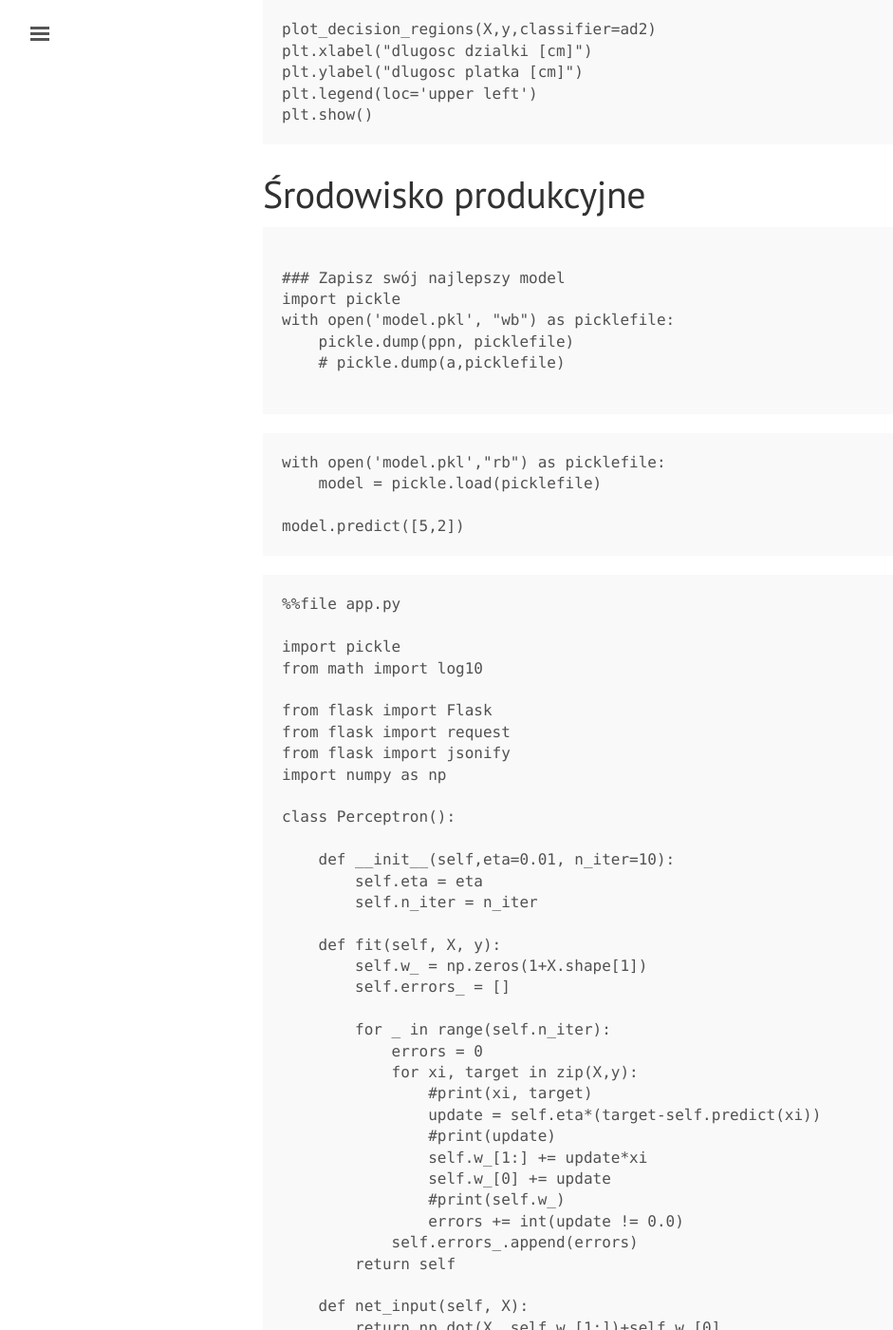
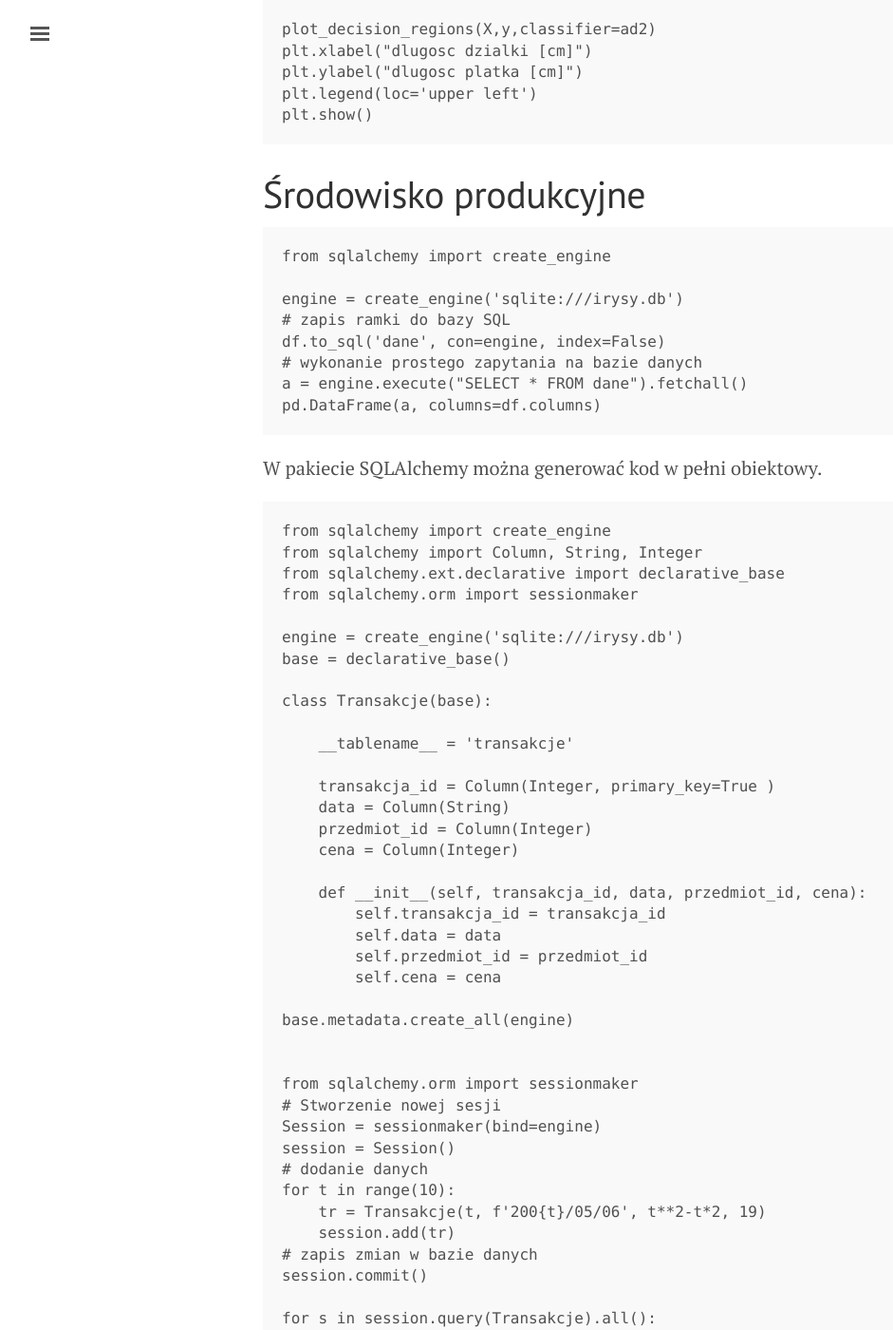
Before and after one commit to sebkaz-teaching/RealTime, a Jekyll site: the page built from cw2D.md, in a window 1280 px wide and 1400 px high, scrolled down 6643 px. Shown: the whole window at 95% size, without its empty margins (3-944 px from the left). Built offline with Jekyll 4.4.1, drawn with Linux system fonts in a browser that asks for light colours; formulas are drawn with MathJax 3; a script that is not in the unit is left out; some of the changed text lies outside the part shown.

Commit message:
modify cw1 and cw2 (sql)

````diff
--- a/cw2D.md
+++ b/cw2D.md
@@ -37,7 +37,7 @@ dziecko.fit()
 `dziecko.errors_ `
 
 #### rozwiązania znajdą się w wagach
-dziecko.w_
+`dziecko.w_`
 
 #### w naszym przypadku dziecko uczy się dwóch wag !
 
@@ -262,6 +262,94 @@ plt.show()
 # Środowisko produkcyjne
 
 ```{python}
+from sqlalchemy import create_engine
+
+engine = create_engine('sqlite:///irysy.db')
+# zapis ramki do bazy SQL
+df.to_sql('dane', con=engine, index=False)
+# wykonanie prostego zapytania na bazie danych
+a = engine.execute("SELECT * FROM dane").fetchall()
+pd.DataFrame(a, columns=df.columns)
+```
+
+W pakiecie SQLAlchemy można generować kod w pełni obiektowy.
+
+```{python}
+from sqlalchemy import create_engine
+from sqlalchemy import Column, String, Integer
+from sqlalchemy.ext.declarative import declarative_base
+from sqlalchemy.orm import sessionmaker
+
+engine = create_engine('sqlite:///irysy.db')
+base = declarative_base()
+
+class Transakcje(base):
+
+    __tablename__ = 'transakcje'
+
+    transakcja_id = Column(Integer, primary_key=True )
+    data = Column(String)
+    przedmiot_id = Column(Integer)
+    cena = Column(Integer)
+
+    def __init__(self, transakcja_id, data, przedmiot_id, cena):
+        self.transakcja_id = transakcja_id
+        self.data = data
+        self.przedmiot_id = przedmiot_id
+        self.cena = cena
+
+base.metadata.create_all(engine)
+
+
+from sqlalchemy.orm import sessionmaker
+# Stworzenie nowej sesji
+Session = sessionmaker(bind=engine)
+session = Session()
+# dodanie danych
+for t in range(10):
+    tr = Transakcje(t, f'200{t}/05/06', t**2-t*2, 19)
+    session.add(tr)
+# zapis zmian w bazie danych
+session.commit()
+
+for s in session.query(Transakcje).all():
+    print(s.transakcja_id, s.data, s.cena)
+
+# wybrane transakcje
+for s in session.query(Transakcje).filter(Transakcje.transakcja_id>5):
+    print(s.transakcja_id, s.data)
+```
+
+W przypadku danych nieustrukturyzowanych
+
+```{python}
+import json
+person = '{"name": "Bob", "languages": ["English", "French"]}'
+person_dict = json.loads(person)
+
+# Output: {'name': 'Bob', 'languages': ['English', 'Fench']}
+print( person_dict)
+
+# Output: ['English', 'French']
+print(person_dict['languages'])
+```
+W przypadku plików zewnętrznych (np. test.json)
+
+```{python}
+with open('test.json') as f:
+    data = json.load(f)
+
+# Output: {'name': 'Bob', 'languages': ['English', 'Fench']}
+print(data)
+
+with open('person.json', 'w') as json_file:
+    json.dump(person_dict, json_file)
+```
+
+
+
+
+```{python}
 
 ### Zapisz swój najlepszy model
 import pickle
````
Also changed, not shown: other parts of cw2D.md (+1 -1 lines), cw1D.md (+1 -3 lines).
